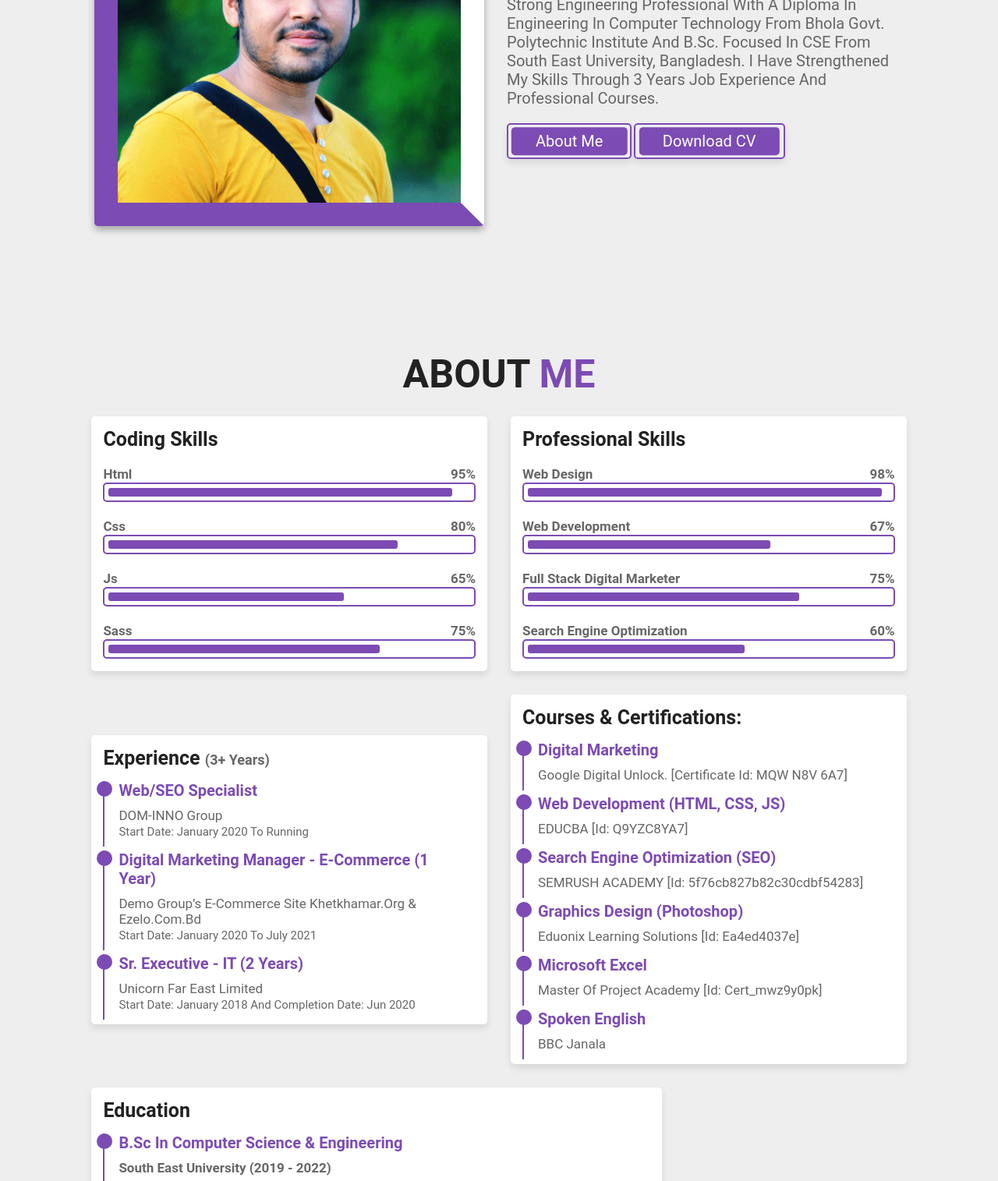
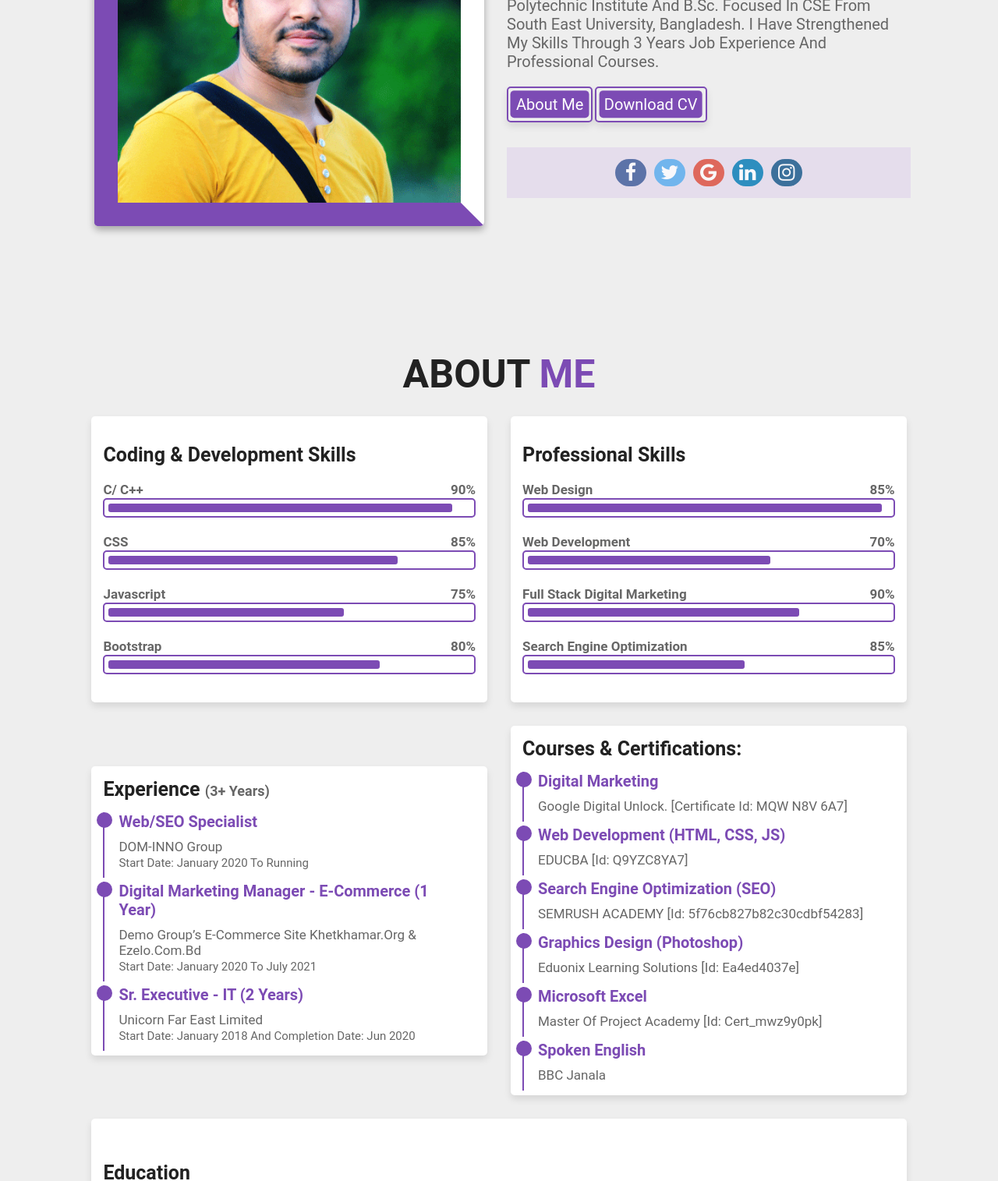
Before and after one commit to mthtanjim/me, a plain HTML site: page index.html in a window 1280 px wide. Shown: the part 359-1874 px from the top of the page at 78% size. Drawn offline with nearby package versions, Linux system fonts and the light colour scheme.

Commit message:
new comnt

```diff
--- a/index.html
+++ b/index.html
@@ -6,7 +6,7 @@
     <title>Portfolio Website of Tanjim</title>
 
     <!-- font awesome cdn link  -->
-    <link rel="stylesheet" href="https://cdnjs.cloudflare.com/ajax/libs/font-awesome/5.15.3/css/all.min.css">
+    <link rel="stylesheet" href="https://cdnjs.cloudflare.com/ajax/libs/font-awesome/4.7.0/css/font-awesome.min.css">
 
     <!-- custom css file link  -->
     <link rel="stylesheet" href="style.css">
@@ -41,6 +41,7 @@
 
     <div class="image">
         <img src="images/main-img.jpg" alt="">
+
     </div>
 
     <div class="content">
@@ -50,8 +51,21 @@
             Polytechnic Institute and B.Sc. focused in CSE from South East University, Bangladesh. I have strengthened
             my skills through 3 years job experience and professional courses.
             </p>
-        <a href="#about" class="btn">about me</a> <a href="cv.pdf" class="btn"> download CV </a>
+        <a href="#about" class="btn">About Me</a> <a href="cv.pdf" class="btn">Download CV</a>
+
+        <div class="social">
+            <a href="https://www.facebook.com/mthtanjim/" target="_blank" class="fa fa-facebook"></a>
+            <a href="https://twitter.com/mth_tanjim"target="_blank" class="fa fa-twitter"></a>
+            <a href="mth tanjim"target="_blank" class="fa fa-google"></a>
+            <a href="mthtanjim"target="_blank" class="fa fa-linkedin"></a>
+            <!-- <a href="#"target="_blank" class="fa fa-youtube"></a> -->
+            <a href="mthtanjim" class="fa fa-instagram"></a>
+            <!-- <a href="#" class="fa fa-skype"></a> -->
         </div>
+
+    </div>
+
+
 
 </section>
 
@@ -63,48 +77,48 @@
 
     <div class="row">
 
-        <div class="box">
-            <h3 class="title">Coding skills</h3>
+        <div class="box" id="box1">
+            <h3 class="title">Coding & Development skills</h3>
             <div class="progress">
-                <h3> html <span>95%</span> </h3>
+                <h3> C/ C++ <span>90%</span> </h3>
                 <div class="bar"><span></span></div>
             </div>
             <div class="progress">
-                <h3> css <span>80%</span> </h3>
+                <h3> CSS <span>85%</span> </h3>
                 <div class="bar"><span></span></div>
             </div>
             <div class="progress">
-                <h3> js <span>65%</span> </h3>
+                <h3> Javascript <span>75%</span> </h3>
                 <div class="bar"><span></span></div>
             </div>
             <div class="progress">
-                <h3> sass <span>75%</span> </h3>
+                <h3> Bootstrap <span>80%</span> </h3>
                 <div class="bar"><span></span></div>
             </div>
         </div>
 
-        <div class="box">
+        <div class="box" id="box1">
             <h3 class="title">professional skills</h3>
             <div class="progress">
-                <h3> web design <span>98%</span> </h3>
+                <h3> web design <span>85%</span> </h3>
                 <div class="bar"><span></span></div>
             </div>
             <div class="progress">
-                <h3> web development <span>67%</span> </h3>
+                <h3> web development <span>70%</span> </h3>
                 <div class="bar"><span></span></div>
             </div>
             <div class="progress">
-                <h3> Full Stack Digital Marketer <span>75%</span> </h3>
+                <h3> Full Stack Digital Marketing <span>90%</span> </h3>
                 <div class="bar"><span></span></div>
             </div>
             <div class="progress">
-                <h3>Search Engine Optimization<span>60%</span> </h3>
+                <h3>Search Engine Optimization<span>85%</span> </h3>
                 <div class="bar"><span></span></div>
             </div>
         </div>
 
 
-        <div class="box">
+        <div class="box" id="">
             <h3 class="title">Experience <span>(3+ years)</span></h3>
             <div class="exp-box">
                 <h3>Web/SEO Specialist</h3>
@@ -121,7 +135,7 @@
         </div>
 
 
-        <div class="box">
+        <div class="box" id="">
             <h3 class="title">Courses & Certifications:</h3>
             <div class="exp-box">
                 <h3>Digital Marketing</h3>
@@ -150,7 +164,7 @@
         </div>
 
 
-        <div class="box">
+        <div class="box" id="box2">
             <h3 class="title">Education</h3>
             <div class="exp-box">
                 <h3>B.Sc in Computer Science & Engineering</h3>
@@ -170,11 +184,11 @@
         </div>
 
 
-        <div class="box">
+        <!-- <div class="box">
                 <div class="cvbox">
                     <a href="cv.pdf" class="btn"> download CV </a>
                 </div>
-        </div>
+        </div> -->
 
 
 
@@ -261,7 +275,8 @@
     </div>
 
     <div class="image-container">
-        <div class="box design">
+
+        <!-- <div class="box design">
             <div class="box design">
                 <img src="images/img1.jpg" alt="">
                 <div class="info">
@@ -271,18 +286,29 @@
             <div class="box-title">
                 <p>This is ... project</p>
             </div>
-        </div>
+        </div> -->
 
 
             <div class="box design">
+                <div>
                     <img src="images/img2.jpg" alt="">
+                    <p>test demo</p>
                 <div class="info">
                     <h3>PROJECT TITLE</h3>
                 </div>
                 </div>
+                <div >
+                    <h4 class="bt">demo 6</h4>
+                </div>
+
+
+            </div>
+
+
 
         <div class="box design">
             <img src="images/img3.jpg" alt="">
+            <p>Project Name</p>
             <div class="info">
                 <h3>PROJECT TITLE</h3>
             </div>
@@ -338,7 +364,7 @@
 
 <!-- blog section start  -->
 
-<section class="blog" id="blog">
+<!-- <section class="blog" id="blog">
 
     <h1 class="heading"> <span>my</span> blogs </h1>
 
@@ -406,7 +432,7 @@
 
     </div>
 
-</section>
+</section> -->
 
 <!-- blog section ends -->
 
@@ -450,17 +476,30 @@
             <button class="btn"> send message </button>
         </form>
 
-        <iframe class="map" src="https://www.google.com/maps/embed?pb=!1m18!1m12!1m3!1d30153.788252261566!2d72.82321484621745!3d19.141690214227783!2m3!1f0!2f0!3f0!3m2!1i1024!2i768!4f13.1!3m3!1m2!1s0x3be7b63aceef0c69%3A0x2aa80cf2287dfa3b!2sJogeshwari%20West%2C%20Mumbai%2C%20Maharashtra%20400047!5e0!3m2!1sen!2sin!4v1617786516134!5m2!1sen!2sin" allowfullscreen="" loading="lazy"></iframe>
+        <iframe src="https://www.google.com/maps/embed?pb=!1m18!1m12!1m3!1d116834.15093174427!2d90.34928571450689!3d23.780620653309885!2m3!1f0!2f0!3f0!3m2!1i1024!2i768!4f13.1!3m3!1m2!1s0x3755b8b087026b81%3A0x8fa563bbdd5904c2!2sDhaka%2C%20Bangladesh!5e0!3m2!1sen!2sin!4v1635658273171!5m2!1sen!2sin"
+        width="600" height="450" style="border:0;" allowfullscreen="" loading="lazy"></iframe>
 
     </div>
 
 </section>
 
-<!-- contact section ends -->
 
-<!-- footer section  -->
+<style>
 
-<div class="footer">created by <span> Md Tanjimul Hasan (Tanjim) </span> | all rights reserved!</div>
+
+</style>
+
+
+<!-- Add font awesome icons -->
+<div class="social">
+<a href="facebook.com/mthtanjim" class="fa fa-facebook"></a>
+<a href="mth_tanjim" class="fa fa-twitter"></a>
+<a href="mth tanjim" class="fa fa-google"></a>
+<a href="mthtanjim" class="fa fa-linkedin"></a>
+<a href="#" class="fa fa-youtube"></a>
+<a href="mthtanjim" class="fa fa-instagram"></a>
+<a href="#" class="fa fa-skype"></a>
+</div>
 
 
 
@@ -469,6 +508,13 @@
 
 
 
+
+
+
+
+<!-- footer section  -->
+
+<div class="footer">created by <span> Md Tanjimul Hasan (Tanjim) </span> | all rights reserved!</div>
 
 
 
--- a/style.css
+++ b/style.css
@@ -59,7 +59,7 @@ section{
 
 .btn{
     display: inline-block;
-    padding:.9rem 3.5rem;
+    padding:.9rem 1rem;
     font-size: 2rem;
     background:none;
     color:#fff;
@@ -182,6 +182,7 @@ section{
     border-left: 3rem solid var(--main-color);
     border-radius: .5rem;
 }
+
 
 .home .content{
     flex:1 1 40rem;
@@ -370,6 +371,13 @@ section{
     z-index: 0;
 }
 
+#box1{
+    padding-block: 25px;
+}
+#box2{
+    padding-block: 45px;
+}
+
 .services .box-container .box .number{
     position: absolute;
     top:1.5rem; left: 2rem;
@@ -452,22 +460,30 @@ section{
 }
 
 .portfolio .image-container .box img{
-    height: 100%;
+    height: 90%;
     width: 100%;
     object-fit: cover;
 }
 
+/* new changle */
+.image-containerp p{
+    align-items: center;
+    text-align: center;
+    font-size: 20px;
+}
+
+
 .portfolio .image-container .box .info{
     position: absolute;
     top:0; left: 0;
-    height: 100%;
+    height: 90%;
     width: 100%;
     background:var(--primary-bg-color);
     display: flex;
     align-items: center;
     justify-content: center;
     flex-wrap: wrap;
-    opacity: .9;
+    opacity: .6;
     transform: scale(0);
 }
 
@@ -478,6 +494,10 @@ section{
 .portfolio .image-container .box .info h3{
     font-size: 2.5rem;
     color:var(--primary-text-color);
+}
+
+.box design .bt{
+    height: 50px ;
 }
 
 .blog .box-container{
@@ -681,67 +701,78 @@ section{
 
 
 
-
-
-
-
-
-
-
-
-
-
-
-
-
-
-
-
-
 /* media queries  */
 
-@media (max-width:991px){
+.social{
+    margin-top: 30px;
+    padding-block-start: 10px ;
+    padding-block-end: 10px;
+    background-color: #8b2cd815;
+    display: flex;
+    align-items: center;
+    justify-content: center;
+    flex-wrap: wrap;
 
-    html{
-        font-size: 55%;
 }
-
-    section{
-        padding:1rem;
-        padding: 0 3%;
+.social a:hover {
+    transform:scale(1.3,1.3);
+    transition-duration: 800ms;
 }
+.social a{
+    border-radius: 50px;
+    align-items: center;
+    opacity: .8;
 
 }
 
-@media (max-width:768px){
-
-    .home .image img{
-        height: auto;
-        width: 100%;
+.fa {
+    padding: 5px;
+    font-size: 25px;
+    width: 40px;
+    text-align: center;
+    text-decoration: none;
+    margin: 5px 5px;
   }
 
+  .fa:hover {
+      opacity: 0.7;
+      background: green;
+      opacity: .6;
   }
 
-@media (max-width:400px){
-
-    html{
-        font-size: 50%;
+  .fa-facebook {
+    background: #3B5998;
+    color: white;
   }
 
-    .services .box-container .box{
-        width: 100%;
+  .fa-twitter {
+    background: #55ACEE;
+    color: white;
   }
 
-    .portfolio .image-container .box{
-        width:100%;
+  .fa-google {
+    background: #dd4b39;
+    color: white;
   }
 
-    .blog .box-container .box{
-        width:100%;
+  .fa-linkedin {
+    background: #007bb5;
+    color: white;
   }
 
-    .contact .row form .inputBox input{
-        width:100%;
+  .fa-youtube {
+    background: #bb0000;
+    color: white;
   }
 
+  .fa-instagram {
+    background: #125688;
+    color: white;
   }
+
+  .fa-skype {
+    background: #00aff0;
+    color: white;
+  }
+
+/* social media icon ends */
```
Lines whose indentation alone changed are shown as unchanged.
